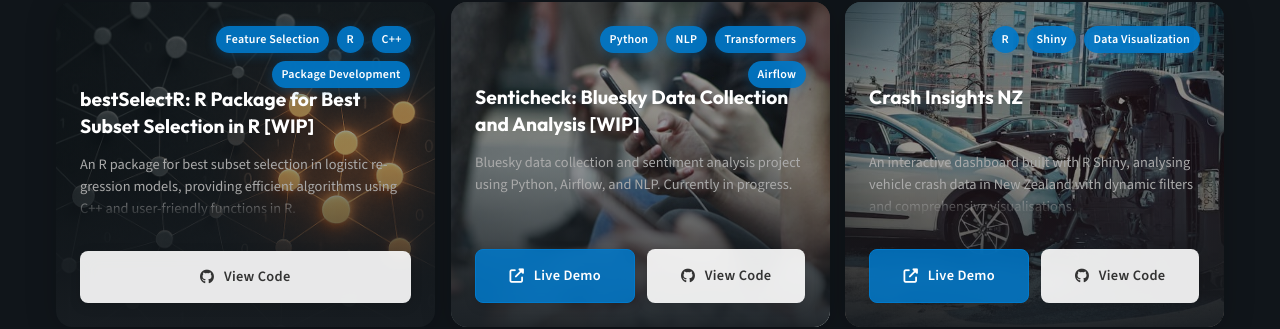
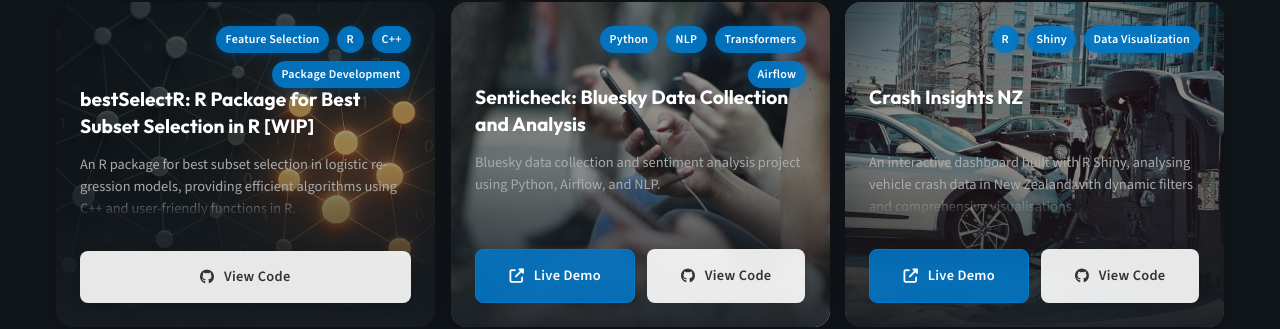
Before and after one commit to marcovietovega/portfolio, a Jekyll site: the page built from index.md, in a window 1280 px wide and 900 px high, scrolled down 944 px. Shown: the part 175-504 px from the top of the window. Built offline with Jekyll 4.4.1, drawn with Linux system fonts in a browser that asks for light colours.

Commit message:
fix: remove WIP tag from Senticheck project title

```diff
--- a/_config.yml
+++ b/_config.yml
@@ -45,8 +45,8 @@ projects:
     github: "https://github.com/marcovietovega/bestSelectR"
     featured: true
 
-  - title: "Senticheck: Bluesky Data Collection and Analysis [WIP]"
-    description: "Bluesky data collection and sentiment analysis project using Python, Airflow, and NLP. Currently in progress."
+  - title: "Senticheck: Bluesky Data Collection and Analysis"
+    description: "Bluesky data collection and sentiment analysis project using Python, Airflow, and NLP."
     image: "project6.jpg"
     tags: ["Python", "NLP", "Transformers", "Airflow"]
     github: "https://github.com/marcovietovega/Senticheck"
```
